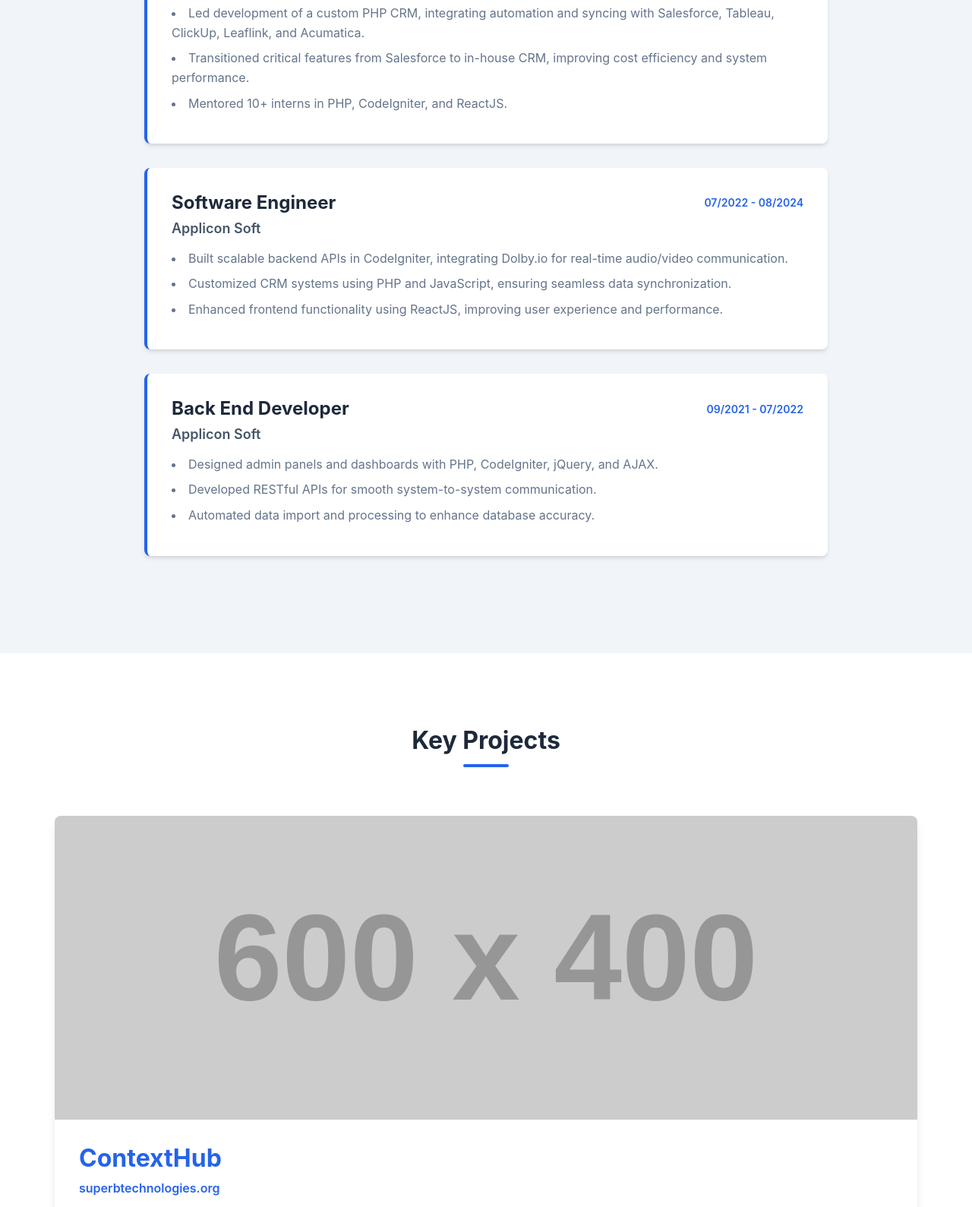
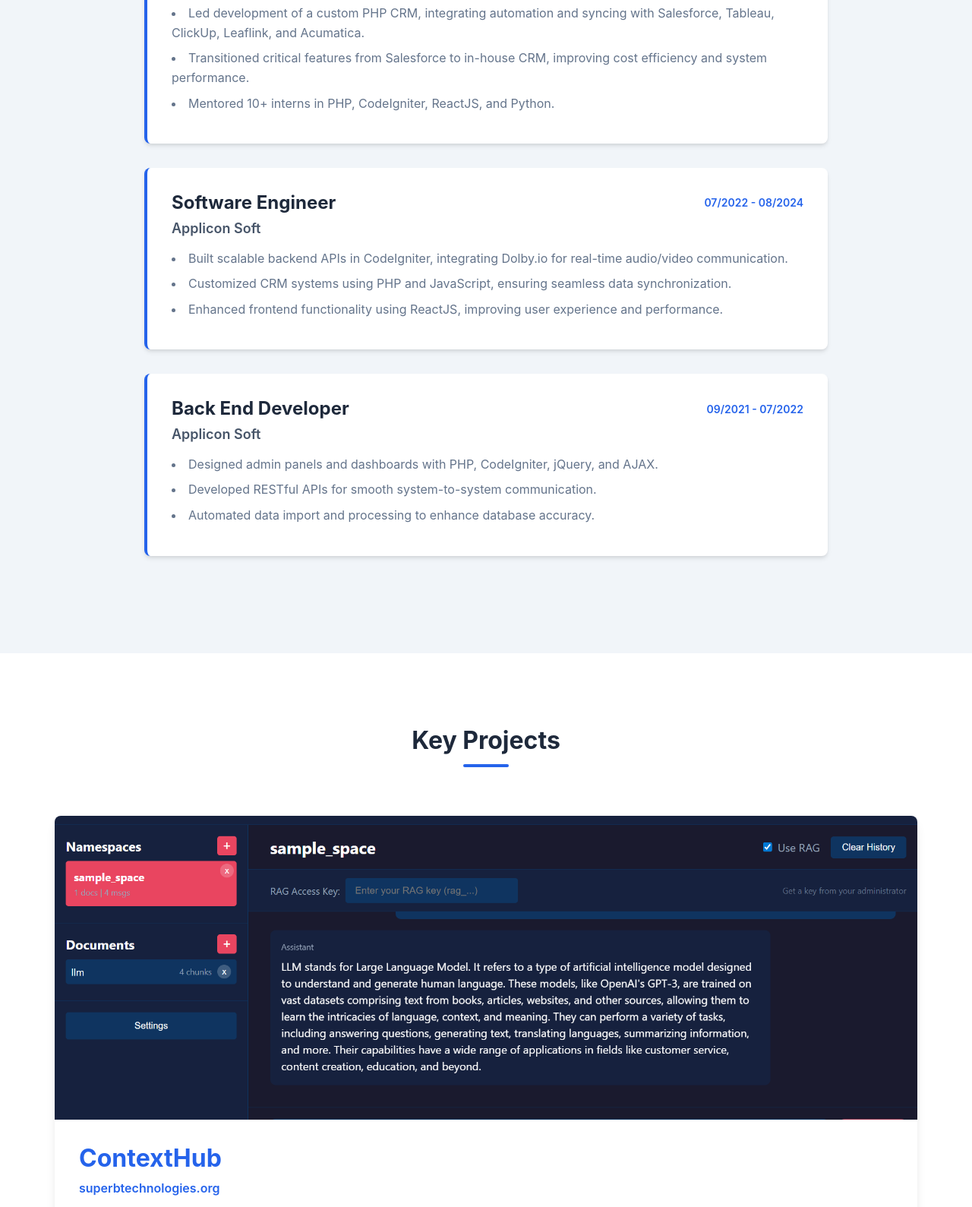
Before and after one commit to Awais-Asad/Ai-Portfolio, a plain HTML site: page index.html in a window 1280 px wide. Shown: the part 2811-4400 px from the top of the page at 76% size. Drawn offline with Linux system fonts and the light colour scheme; placeholder pictures from the web are drawn by us.

Commit message:
Minor Changes

```diff
--- a/index.html
+++ b/index.html
@@ -143,7 +143,7 @@
                         <li>Optimized backend for projects like Namiblu Beach and Car Rental, integrating WhatsApp Business APIs.</li>
                         <li>Led development of a custom PHP CRM, integrating automation and syncing with Salesforce, Tableau, ClickUp, Leaflink, and Acumatica.</li>
                         <li>Transitioned critical features from Salesforce to in-house CRM, improving cost efficiency and system performance.</li>
-                        <li>Mentored 10+ interns in PHP, CodeIgniter, and ReactJS.</li>
+                        <li>Mentored 10+ interns in PHP, CodeIgniter, ReactJS, and Python.</li>
                     </ul>
                 </div>
 
@@ -185,7 +185,7 @@
             <!-- Featured Project: ContextHub -->
             <div class="project-featured">
                 <div class="project-image">
-                    <img src="https://via.placeholder.com/600x400" alt="ContextHub Platform Screenshot">
+                    <img src="./images/contexthub_chat.png" alt="ContextHub Platform Screenshot">
                 </div>
                 <div class="project-details">
                     <h3>ContextHub</h3>
@@ -270,19 +270,19 @@
 
                 <div class="education-item">
                     <div class="education-header">
-                        <h3>Bachelor's in Computer Science (BSCS)</h3>
-                        <span class="education-date">2017 - 2021</span>
+                        <h3>Master's in Data Science (MSDS)</h3>
+                        <span class="education-date">2023 - 2025</span>
                     </div>
-                    <h4>Government College University Lahore (GCUL)</h4>
+                    <h4>FAST NUCES Lahore</h4>
                     <!-- <p>Additional details (CGPA, honors, etc.)</p> -->
                 </div>
 
                 <div class="education-item">
                     <div class="education-header">
-                        <h3>Master's in Data Science (MSDS)</h3>
-                        <span class="education-date">2023 - 2025</span>
+                        <h3>Bachelor's in Computer Science (BSCS)</h3>
+                        <span class="education-date">2017 - 2021</span>
                     </div>
-                    <h4>FAST NUCES Lahore</h4>
+                    <h4>Government College University Lahore (GCUL)</h4>
                     <!-- <p>Additional details (CGPA, honors, etc.)</p> -->
                 </div>
 
```
Also changed, not shown: images/contexthub_admin.png (added), images/contexthub_chat.png (added), images/contexthub_user.png (added).
